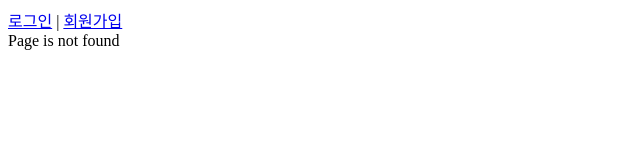
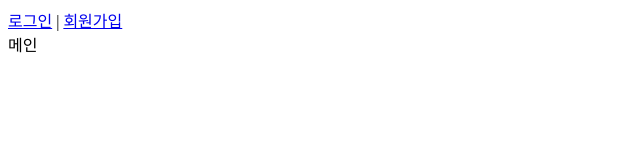
Before and after one commit to zeriong/vue-intro, a Vue app: page /main in a window 1280 px wide. Before the commit this address had no page. Shown: the top 160 px of the page, without its empty margins (0-640 px from the left). Built offline with nearby package versions, Linux system fonts and the light colour scheme.

Commit message:
refactor: 폴더구조 리팩토링 및 메인 View 생성

```diff
--- a/src/App.vue
+++ b/src/App.vue
@@ -6,7 +6,7 @@
 </template>
 
 <script>
-import AppHeader from "@/components/common/AppHeader.vue";
+import AppHeader from "@/modules/intro/components/AppHeader.vue";
 
 export default {
   components: {
--- a/src/views/LoginPage.vue
+++ b/src/modules/intro/views/LoginPage.vue
@@ -5,7 +5,7 @@
 </template>
 
 <script>
-import SignInForm from "@/components/forms/SignInForm.vue";
+import SignInForm from "@/modules/intro/components/SignInForm.vue";
 export default {
   components: {SignInForm}
 };
--- a/src/views/SignupPage.vue
+++ b/src/modules/intro/views/SignupPage.vue
@@ -6,7 +6,7 @@
 
 <script>
 
-import SignupForm from "@/components/forms/SignupForm.vue";
+import SignupForm from "@/modules/intro/components/SignupForm.vue";
 
 export default {
   components: {SignupForm}
--- /dev/null
+++ b/src/modules/main/views/MainPage.vue
@@ -0,0 +1,13 @@
+<script setup>
+
+</script>
+
+<template>
+  <div>
+    메인
+  </div>
+</template>
+
+<style scoped>
+
+</style>
```
Also changed, not shown: src/demo/basic/Demo.vue (deleted, +0 -8 lines), src/routes/index.js (+7 -3 lines), src/common/views/NotFoundPage.vue (renamed from src/views/NotFoundPage.vue), src/modules/intro/components/AppHeader.vue (renamed from src/components/common/AppHeader.vue), src/modules/intro/components/SignInForm.vue (renamed from src/components/forms/SignInForm.vue), src/modules/intro/components/SignupForm.vue (renamed from src/components/forms/SignupForm.vue).
